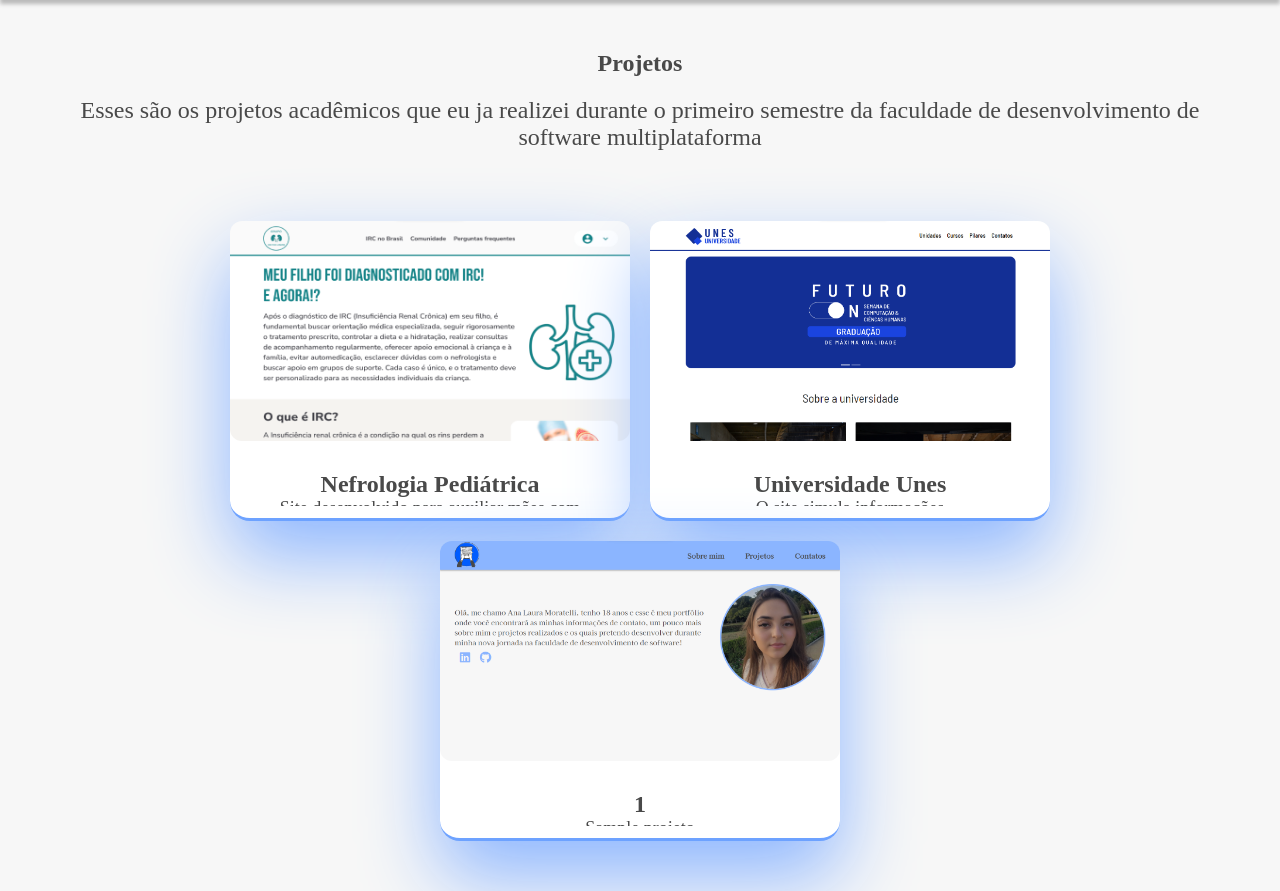
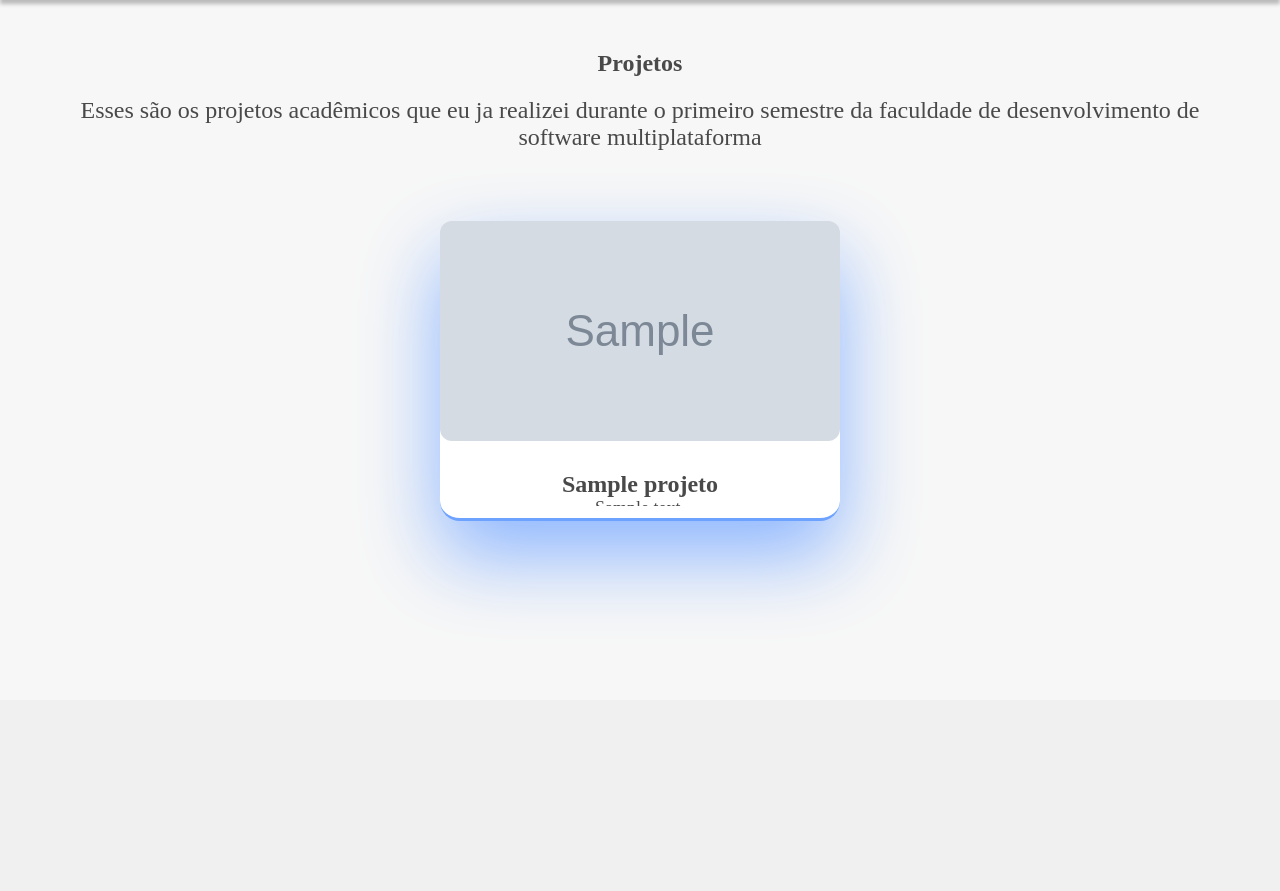
Before and after one commit to Ana-Laura-Moratelli/portfolio, a Flask app: template app/templates/projetos.html in a window 1280 px wide. Shown: the part 100-991 px from the top of the page. After the commit the page ends 692 px from the top, so only its background shows below. Run offline with Flask 3, Linux system fonts and the light colour scheme; the template is opened without the code that fills it: most values are stand-ins (such as "Sample title", 1, 10 or a date in 2020); grey boxes marked "Sample" are stand-in pictures; some libraries are stand-ins or nearby versions; some web fonts are replaced.

Commit message:
criei a lista no app.py dos projetos

```diff
--- a/app/app.py
+++ b/app/app.py
@@ -14,9 +14,31 @@ def sobremim():
 @app.route('/projetos')
 def projetos():
     projetos = [
-        ('Portfólio', 'Meu portfólio que foi desenvolvido com o objetivo de ter as minhas informações pessoais, acadêmicas e meus contatos.','Acesse o repositório'),
+        {
+            'img': '../static/img/img_api.png',
+            'titulo': 'Nefrologia Pediátrica',
+            'texto': 'Site desenvolvido para auxiliar mães com filhos que sofrem de doença renal crônica e notícias importantes sobre Nefrologia Pediátrica.',
+            'link': 'https://github.com/Sync-FATEC/API-NEFRO',
+            'acesse': 'Acesse o repositório',
+        },
+        {
+            'img': '../static/img/img_site_unes.png',
+            'titulo': 'Universidade Unes',
+            'texto': 'O site simula informações acadêmicas,desenvolvido para praticar para minhas habilidades de desenvolvimento web.',
+            'link': 'https://github.com/Ana-Laura-Moratelli/site-unes',
+            'acesse': 'Acesse o repositório',
+        },
+         {
+            'img': '../static/img/img_port.png',
+            'titulo': 'Portfólio',
+            'texto': 'Meu portfólio que foi desenvolvido com o objetivo de ter as minhas informações pessoais, acadêmicas e meus contatos.',
+            'link': 'https://github.com/Ana-Laura-Moratelli',
+            'acesse': 'Acesse o repositório',
+        },
+        # Adicione mais projetos aqui
     ]
-    return render_template('projetos.html',  projetos=projetos)
+    return render_template('projetos.html', projetos=projetos)
+
 
 @app.route('/contatos')
 def contatos():
--- a/app/templates/base.html
+++ b/app/templates/base.html
@@ -33,3 +33,5 @@
     {% block body %}
     <!-- CONTEUDO AQUI -->
     {% endblock %}
+    </body>
+    </html>
--- a/app/templates/contatos.html
+++ b/app/templates/contatos.html
@@ -31,6 +31,4 @@
             <p class="text-contato">Git hub</p>
         </section>
     </section>
-</body>
-</html>
 {% endblock %}
--- a/app/templates/home.html
+++ b/app/templates/home.html
@@ -21,6 +21,4 @@
         </section>
             <img class="image-ana" src="../static/img/ana.svg" alt="ana">
     </section>
-</body>
-</html>
 {% endblock %}
--- a/app/templates/projetos.html
+++ b/app/templates/projetos.html
@@ -11,41 +11,17 @@
     </section>
 
     <section class="container-projetos">
+        {% for projeto in projetos %}
         <div class="card-projetos">
             <div class="caixaImg">
-                <img src="../static/img/img_api.png" alt="API">
+                <img src="{{ projeto['img']}}" alt="">
             </div>
             <div class="conteudo-projetos">
-                <h3>Nefrologia Pediátrica</h3>
-                <p>Site desenvolvido para auxiliar mães com filhos que sofrem de doença renal crônica e notícias importantes sobre Nefrologia Pediátrica.</p>
-                <a href="https://github.com/Sync-FATEC/API-NEFRO" target="_blank">Acesse o repositório</a>
+                <h3>{{ projeto['titulo'] }}</h3>
+                <p>{{ projeto['texto'] }}</p>
+                <a href="{{ projeto['link'] }}" target="_blank">{{ projeto['acesse'] }}</a>
             </div>
         </div>
-        <div class="card-projetos">
-            <div class="caixaImg">
-                <img src="../static/img/img_site_unes.png" alt="site unes">
-            </div>
-            <div class="conteudo-projetos">
-                <h3>Universidade Unes</h3>
-                <p>
-                O site simula informações acadêmicas,desenvolvido para praticar para minhas habilidades de desenvolvimento web.</p>
-                    <a href="https://github.com/Ana-Laura-Moratelli/site-unes" target="_blank">Acesse o repositório</a>
-            </div>
-        </div>
-        <div class="card-projetos">
-            <div class="caixaImg">
-                <img class="imagem-projeto" src="../static/img/img_port.png" alt="portfolio">
-            </div>
-            <div class="conteudo-projetos">
-                {% for projeto in projetos  %}
-                <h3>{{ projeto[0] }}</h3>
-                <p>{{ projeto[1] }}</p>
-                <a href="https://github.com/Ana-Laura-Moratelli" target="_blank">{{ projeto[2] }}</a>
-                {% endfor %}
-
-            </div>
-        </div>
+        {% endfor %}
     </section>
-</body>
-</html>
 {% endblock %}
--- a/app/templates/sobremim.html
+++ b/app/templates/sobremim.html
@@ -132,6 +132,4 @@
                 </div>
 
                 </section>
-</body>
-</html>
 {% endblock %}
```
